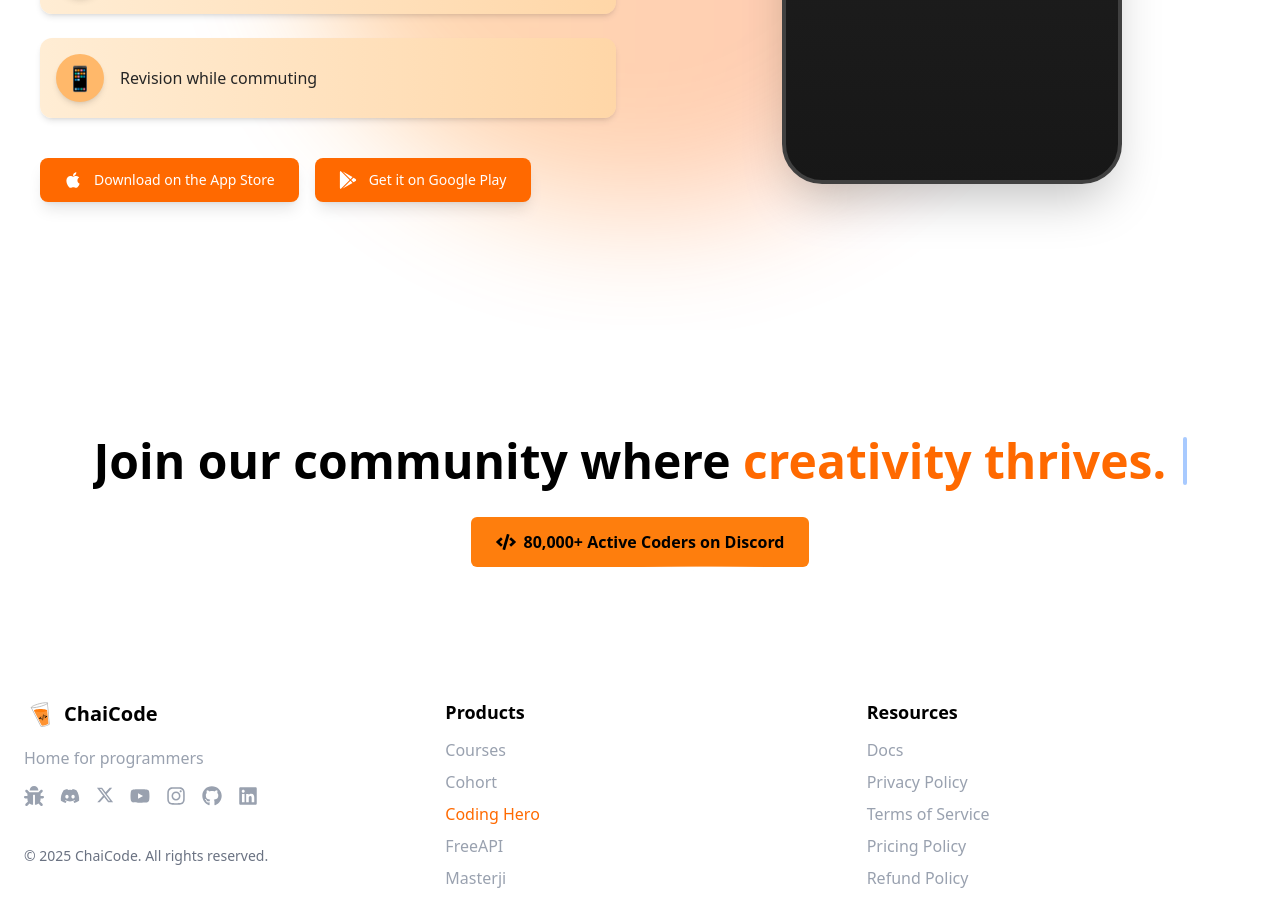
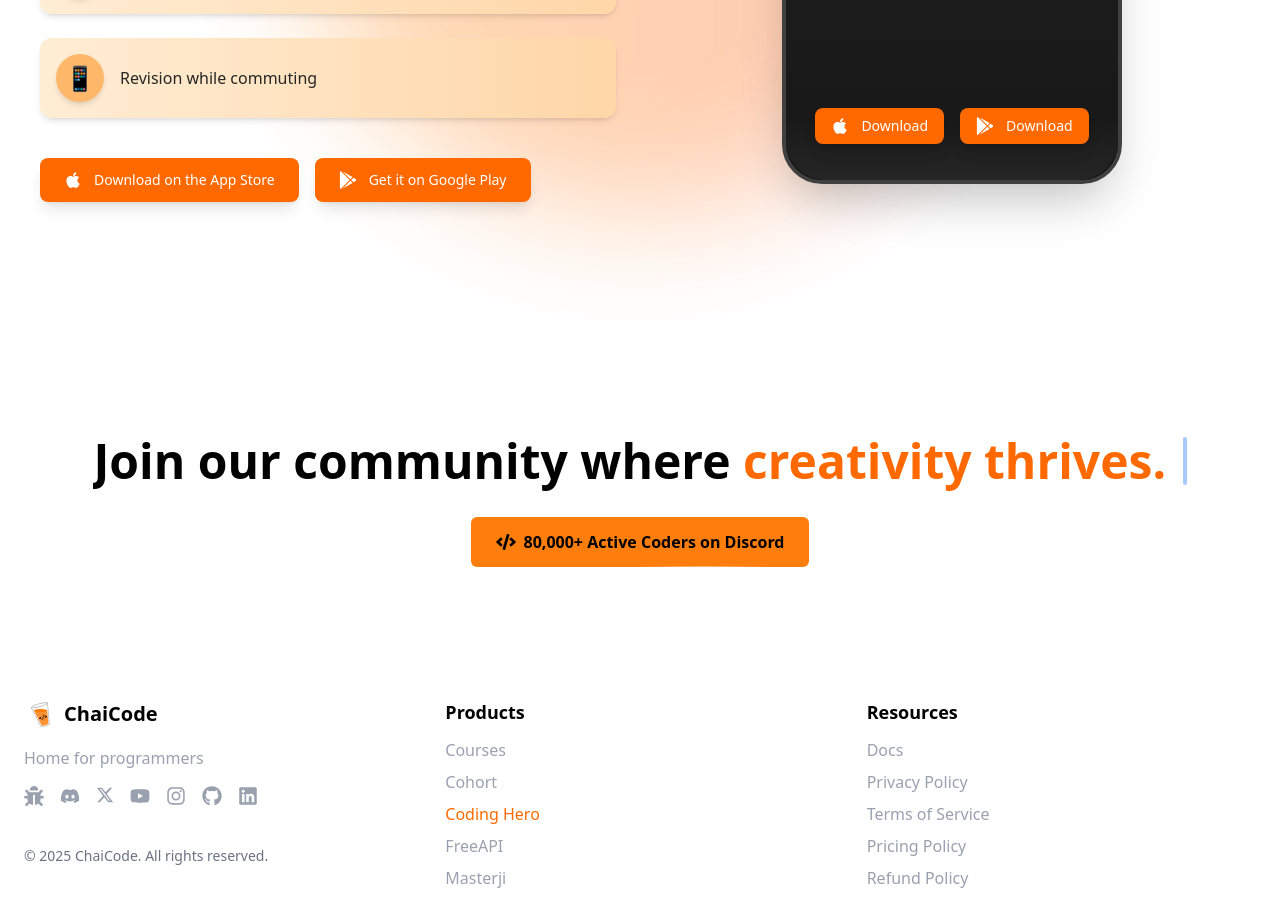
Before and after one commit to techRunnerBySJ/chai-code, a React (Vite) app: page / in a window 1280 px wide. Shown: the part 7541-8446 px from the top of the page. Built offline with nearby package versions, Linux system fonts and the light colour scheme.

Commit message:
feat: add footer with download buttons for AppDownload component

```diff
--- a/src/sections/AppDownload.tsx
+++ b/src/sections/AppDownload.tsx
@@ -140,6 +140,29 @@
                     </motion.div>
                   ))}
                 </div>
+                {/* Footer - Gradient Effect */}
+                <div className="absolute bottom-0 left-0 w-full h-16 bg-gradient-to-t from-neutral-800 to-transparent rounded-b-[2.5rem] pointer-events-none" />
+                {/* Footer - Download Buttons */}
+                <div className="absolute bottom-4 left-1/2 -translate-x-1/2 w-full flex justify-center gap-4 mb-5">
+                    <a
+                      href="#"
+                        target="_blank"
+                        rel="noopener noreferrer"
+                        className="flex items-center justify-center gap-3 bg-orange-500 hover:bg-orange-600 text-white font-medium py-2 px-4 rounded-lg shadow-lg transition-all text-sm"
+                    >
+                      <FaApple className="text-lg" />
+                      Download
+                    </a>
+                    <a
+                      href="#"
+                      target="_blank"
+                      rel="noopener noreferrer"
+                      className="flex items-center justify-center gap-3 bg-orange-500 hover:bg-orange-600 text-white font-medium py-2 px-4 rounded-lg shadow-lg transition-all text-sm"
+                    >
+                      <FaGooglePlay className="text-lg" />
+                      Download
+                    </a>
+                </div>
               </div>
             </div>
           </motion.div>
```
